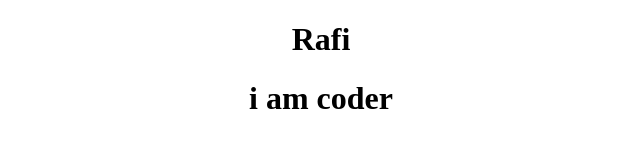
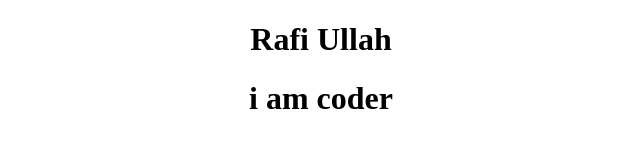
Before and after one commit to rafideveloper7/testing-repo, a plain HTML site: page index.html in a window 1280 px wide. Shown: the whole page, without its empty margins (319-959 px from the left). Drawn offline with Linux system fonts and the light colour scheme.

Commit message:
updated index file

```diff
--- a/index.html
+++ b/index.html
@@ -9,7 +9,7 @@
 
 <body>
     <center>
-        <h1>Rafi</h1>
+        <h1>Rafi Ullah</h1>
         <h1>i am coder</h1>
     </center>
 </body>
```
